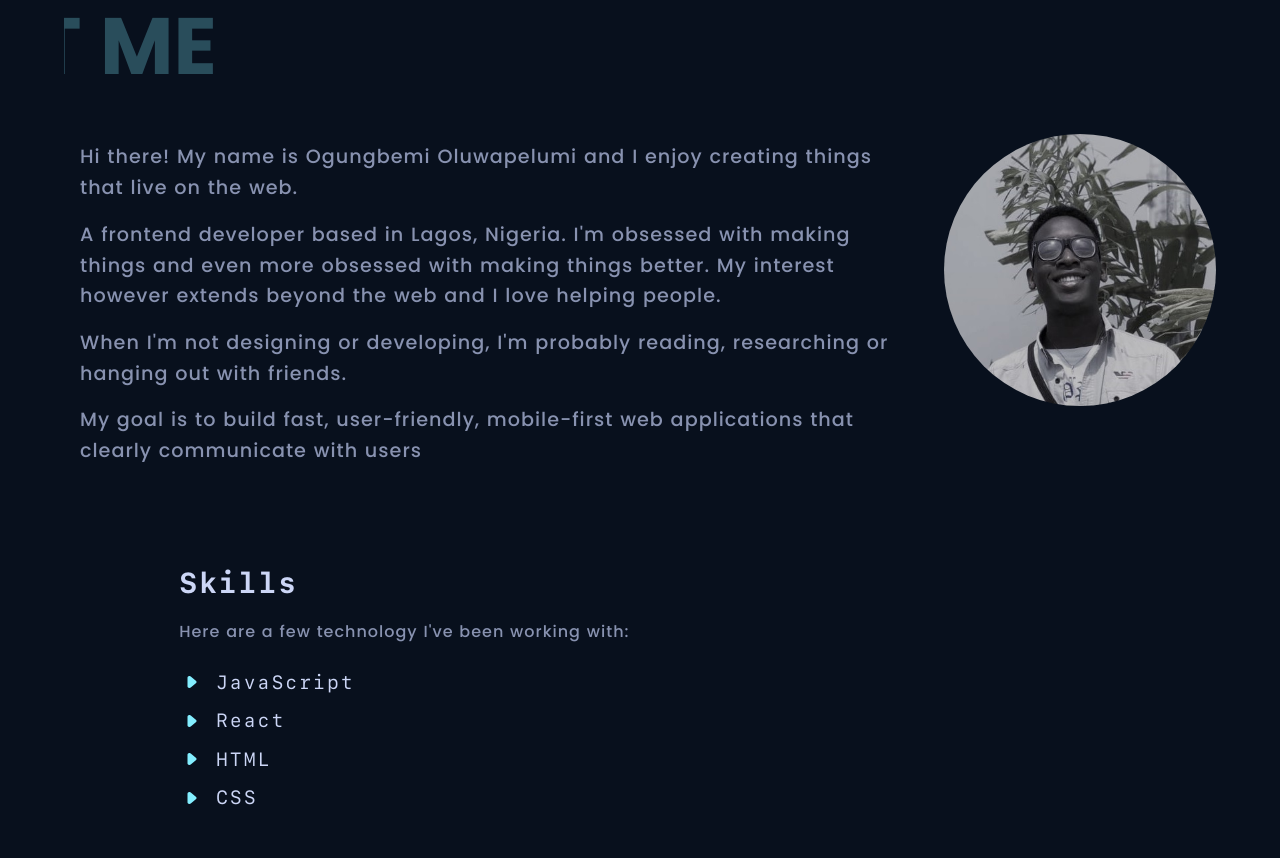
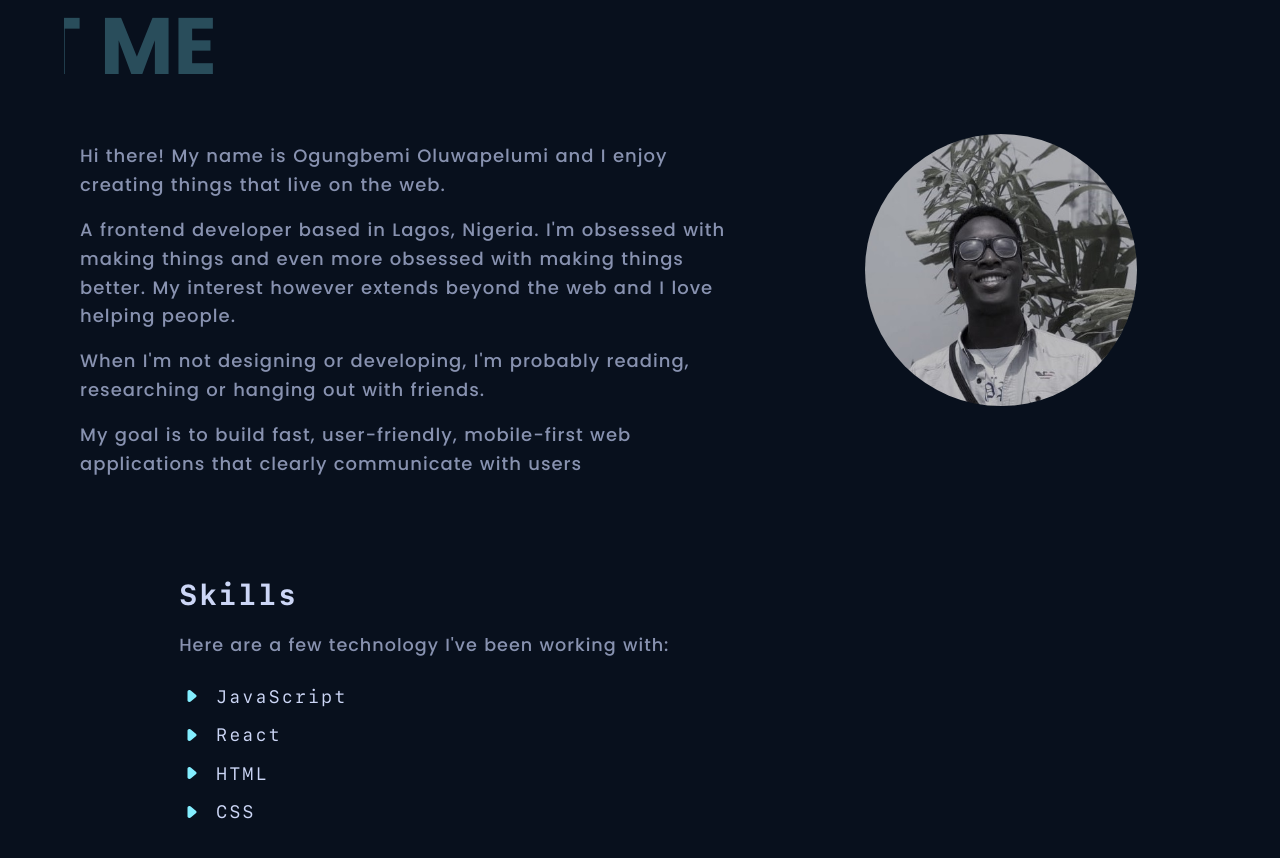
Before and after one commit to JhoellOpeyemi/my-portfolio, a React (Create React App) app: page / in a window 1280 px wide. Shown: the part 920-1778 px from the top of the page. Built offline with nearby package versions, Linux system fonts and the light colour scheme.

Commit message:
updated about text size

```diff
--- a/src/index.css
+++ b/src/index.css
@@ -46,7 +46,6 @@
   --section-heading-text: rgba(131, 238, 255, 0.28);
 
   --font-size: 1.125rem;
-  --desktop-font-size: 1.2rem;
 
   --transition-delay: 300ms;
   --animation-duration: 0.8s;
@@ -131,10 +130,6 @@ li {
 
 /* Style for screen sizes larger than 859px */
 @media screen and (min-width: 53.7rem) {
-  body {
-    font-size: var(--desktop-font-size);
-  }
-
   .social-link:not(:last-child) {
     margin-right: 3rem;
   }
--- a/src/styles/about.css
+++ b/src/styles/about.css
@@ -65,7 +65,7 @@
 }
 
 .skills-intro {
-  font-size: 1rem;
+  font-size: 1.1rem;
   color: var(--text-color);
   margin: 0 0 1.6rem;
   letter-spacing: 1px;
@@ -120,7 +120,7 @@
 
   .about-section-grid {
     display: grid;
-    grid-template-columns: 2fr, 1fr;
+    grid-template-columns: 1.6fr 1fr;
     grid-template-areas:
       "details image"
       "skill skill";
```
